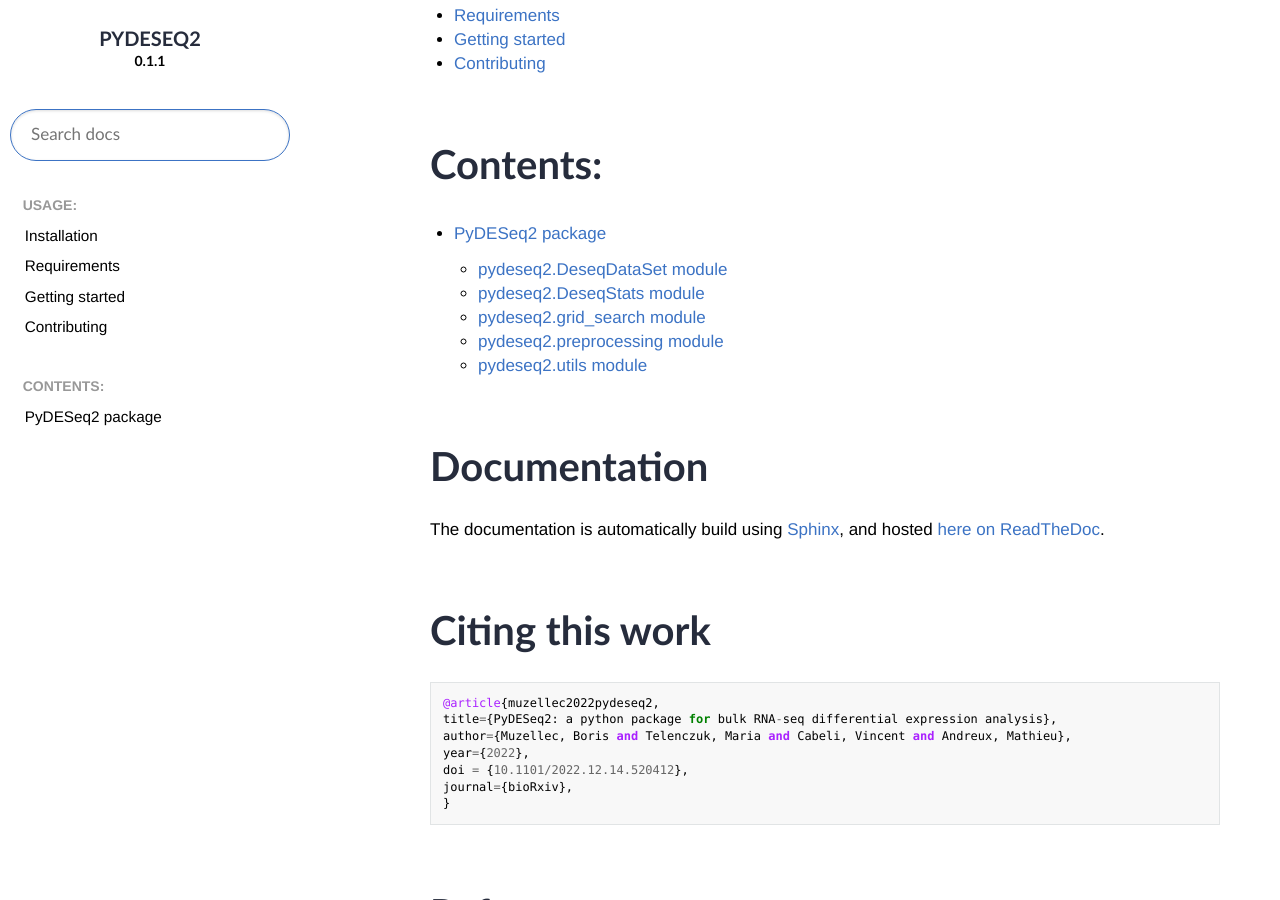
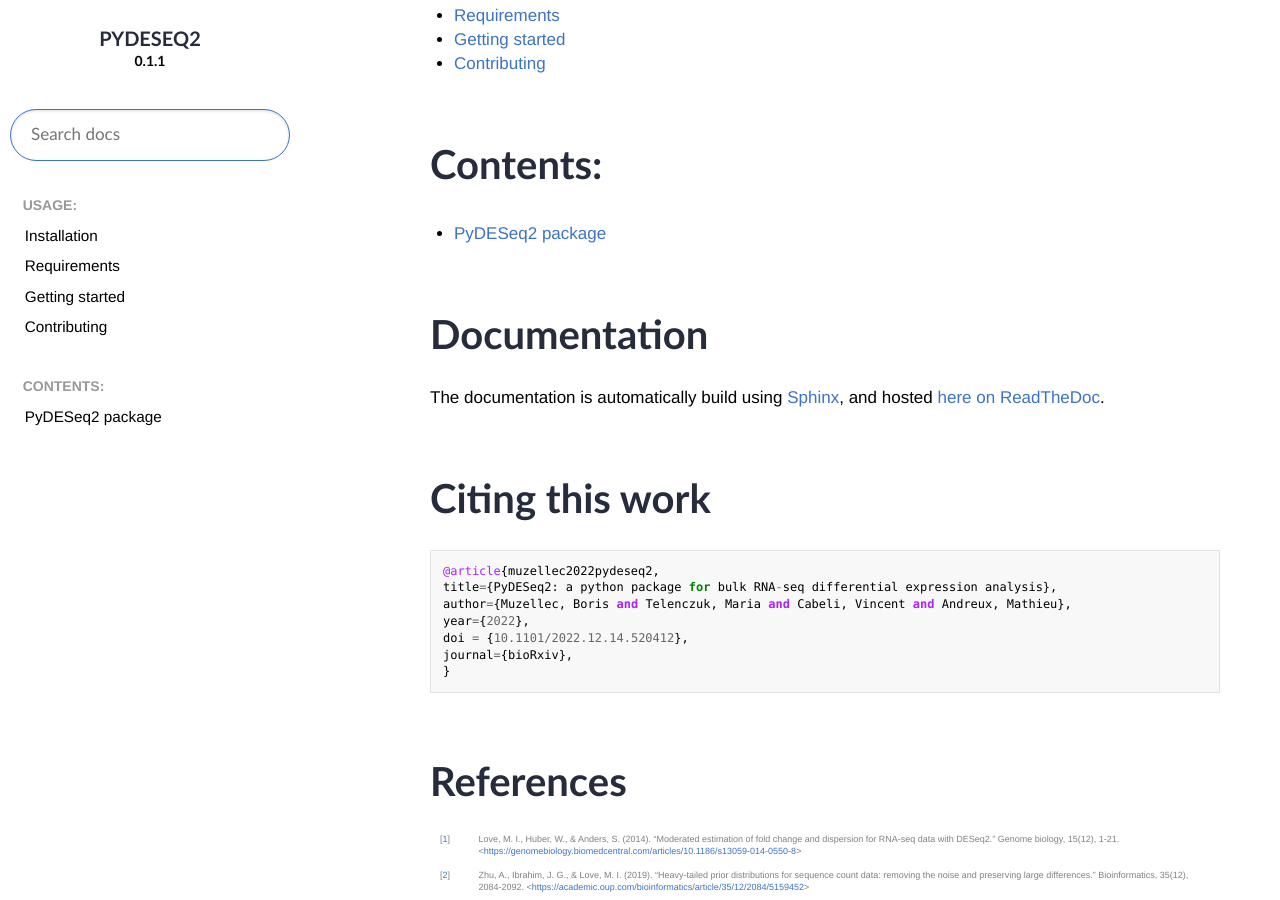
Before and after one commit to owkin/PyDESeq2, a Sphinx documentation site: the page built from docs/source/index.rst, in a window 1280 px wide and 900 px high, scrolled down 669 px. Built offline with Sphinx 7.4.7 and the Read the Docs theme 2.0.0, drawn with Linux system fonts in a browser that asks for light colours; some web fonts are replaced.

```diff
--- a/docs/source/api/DeseqDataSet.rst
+++ /dev/null
@@ -1,7 +0,0 @@
-pydeseq2.DeseqDataSet module
-============================
-
-.. automodule:: pydeseq2.DeseqDataSet
-   :members:
-   :undoc-members:
-   :show-inheritance:
--- a/docs/source/api/DeseqStats.rst
+++ /dev/null
@@ -1,7 +0,0 @@
-pydeseq2.DeseqStats module
-==========================
-
-.. automodule:: pydeseq2.DeseqStats
-   :members:
-   :undoc-members:
-   :show-inheritance:
--- a/docs/source/api/grid_search.rst
+++ /dev/null
@@ -1,7 +0,0 @@
-pydeseq2.grid\_search module
-============================
-
-.. automodule:: pydeseq2.grid_search
-   :members:
-   :undoc-members:
-   :show-inheritance:
--- a/docs/source/api/preprocessing.rst
+++ /dev/null
@@ -1,7 +0,0 @@
-pydeseq2.preprocessing module
-=============================
-
-.. automodule:: pydeseq2.preprocessing
-   :members:
-   :undoc-members:
-   :show-inheritance:
--- a/docs/source/api/utils.rst
+++ /dev/null
@@ -1,7 +0,0 @@
-pydeseq2.utils module
-=====================
-
-.. automodule:: pydeseq2.utils
-   :members:
-   :undoc-members:
-   :show-inheritance:
--- a/docs/source/conf.py
+++ b/docs/source/conf.py
@@ -41,9 +41,11 @@ extensions = [
     "sphinx_rtd_theme",
     "sphinx.ext.ifconfig",
     "myst_parser",
+    "sphinx.ext.autosummary",
     "sphinx.ext.autosectionlabel",
     "sphinx.ext.intersphinx",
 ]
+
 
 intersphinx_mapping = {
     "python": ("https://docs.python.org/3", None),
@@ -58,8 +60,12 @@ autodoc_default_options = {
     "show-inheritance": True,
     "members": True,
 }
+
 autoclass_content = "both"
 autodoc_typehints = "both"
+autosummary_generate = True
+autodoc_member_order = "groupwise"
+autodoc_docstring_signature = True
 
 
 # Napoleon settings
```
Also changed, not shown: docs/source/api/index.rst (+13 -8 lines).
